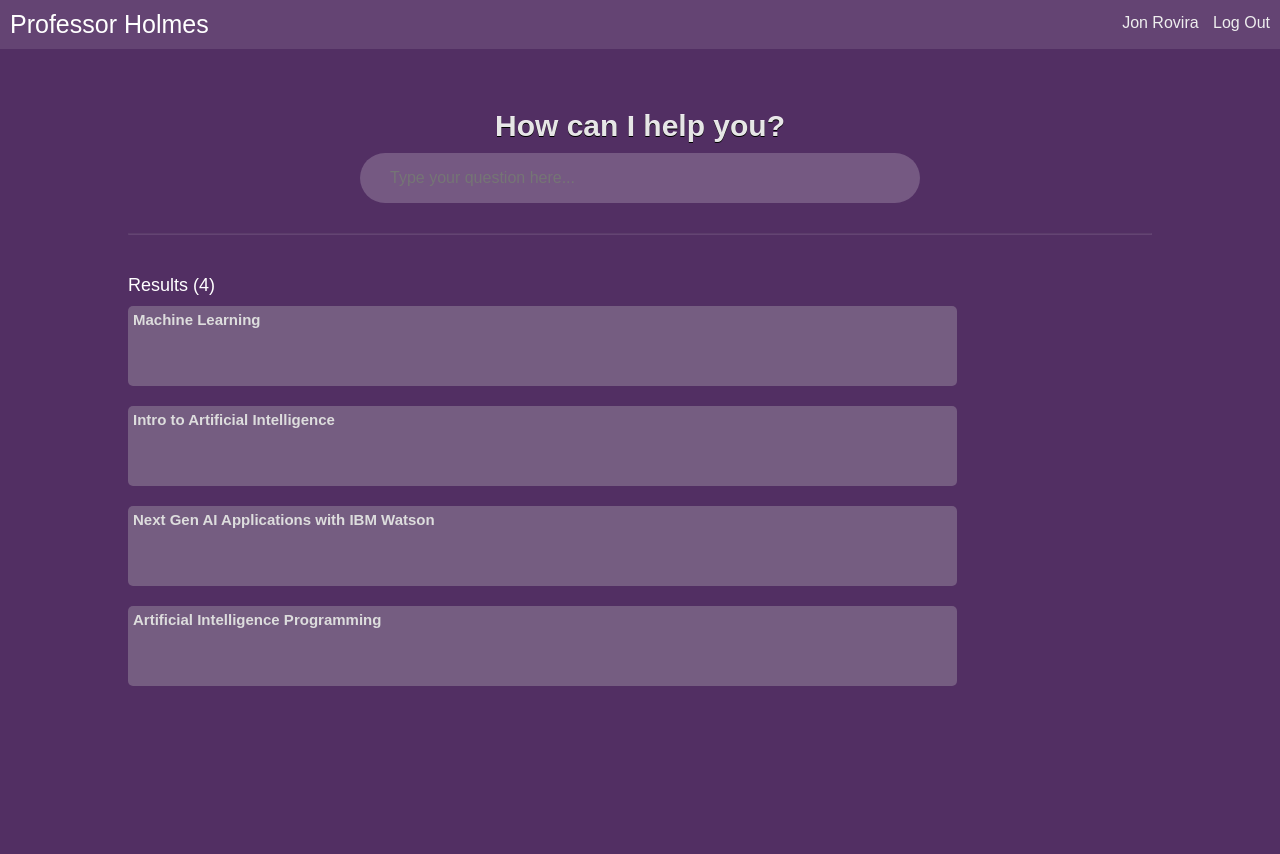
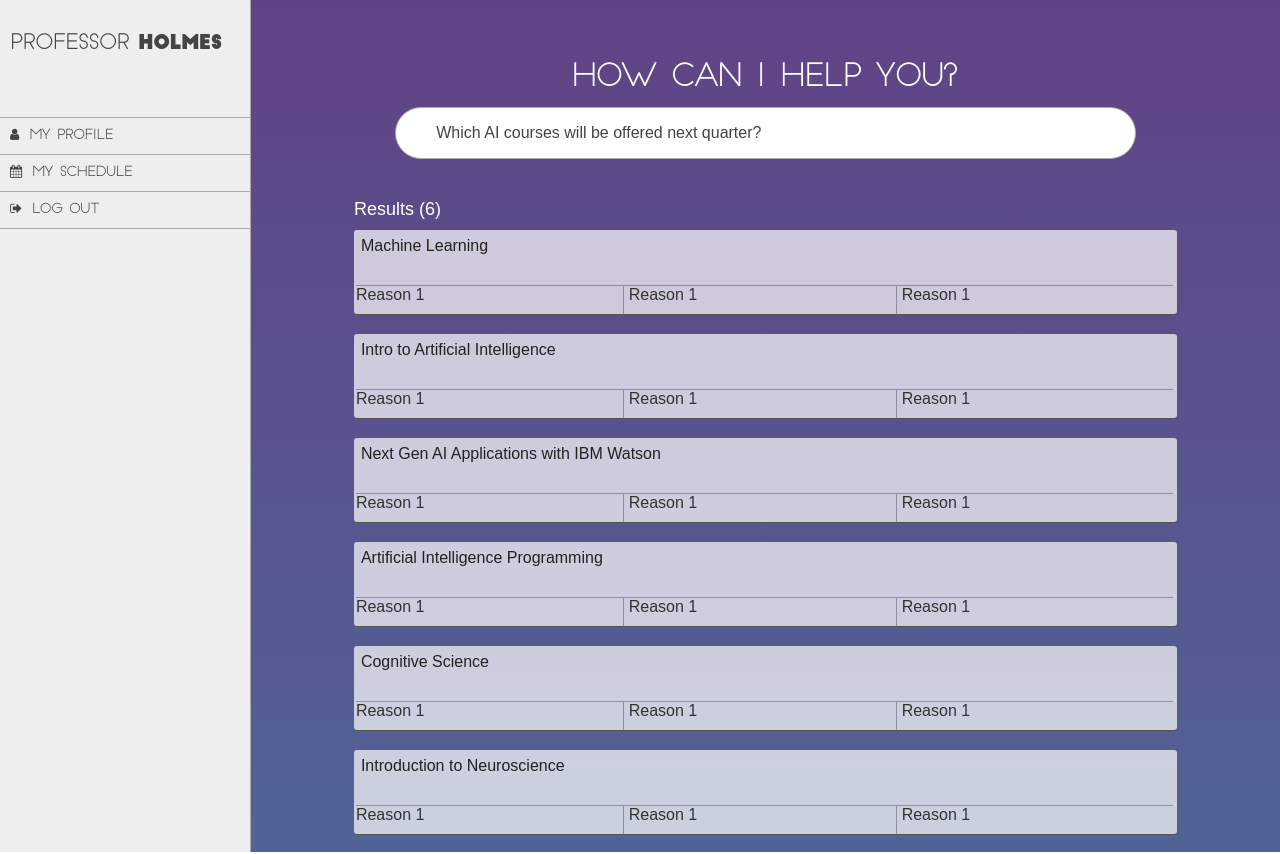
Before and after one commit to JinSun2014/CourseAdvisor, a Django app: template templates/index.html in a window 1280 px wide. Before the commit the page ends 686 px from the top, so only its background shows below. Run offline with Django 3.2, Linux system fonts and the light colour scheme; the template is opened without the code that fills it, so the values that code supplies are empty; some libraries are stand-ins or nearby versions.

Commit message:
new layout, styling changes

```diff
--- a/static/css/style.css
+++ b/static/css/style.css
@@ -1,3 +1,9 @@
+@font-face {
+  font-family: Big-John;
+  src: url("../fonts/big-john.otf"); }
+@font-face {
+  font-family: Slim-Joe;
+  src: url("../fonts/slim-joe.otf"); }
 html, body, div, span, h1, h2, h3, h4,
 h5, h6, p, a, img, i, ol, ul, li, form,
 label, table, caption {
@@ -6,89 +12,123 @@ label, table, caption {
 
 html {
   width: 100%;
-  font-family: Arial, Helvetica;
-  background-color: #522F63; }
+  font-family: Arial, Helvetica; }
   html body {
     width: 100%; }
-    html body header {
-      width: 100%;
-      background-color: rgba(255, 255, 255, 0.1); }
-      html body header nav {
+    html body div.drawer {
+      float: left;
+      width: 250px;
+      background-color: #eee;
+      border-right: 1px solid #aaa; }
+      html body div.drawer h1.banner {
+        padding: 20px 10px 10px 10px;
+        color: #444; }
+        html body div.drawer h1.banner span:first-child {
+          font-family: "slim-joe";
+          font-size: 20px; }
+        html body div.drawer h1.banner span:last-child {
+          font-family: "big-john";
+          font-size: 19px; }
+      html body div.drawer nav {
+        margin-top: 50px; }
+        html body div.drawer nav ul {
+          list-style: none; }
+          html body div.drawer nav ul li {
             padding: 10px;
             width: calc(100% - 20px);
-        overflow: auto; }
-        html body header nav h1 {
-          float: left;
-          font-size: 25px;
-          font-weight: normal;
-          color: #fff; }
-        html body header nav ul {
+            font-family: "slim-joe";
+            font-size: 13px;
+            color: #444;
+            border-top: 1px solid #aaa;
+            cursor: pointer; }
+            html body div.drawer nav ul li i {
+              margin-right: 10px; }
+            html body div.drawer nav ul li span {
+              font-weight: bold; }
+          html body div.drawer nav ul li:last-child {
+            border-bottom: 1px solid #aaa; }
+          html body div.drawer nav ul li:hover {
+            background-color: #e3e3e3; }
+    html body main {
       float: right;
-          list-style: none; }
-          html body header nav ul li {
-            display: inline-block;
-            margin-left: 10px;
-            line-height: 25px;
-            color: #eee; }
-    html body main {
+      width: calc(100% - 250px - 1px);
+      background: -webkit-linear-gradient(#614385, #516395);
+      background: -o-linear-gradient(#614385, #516395);
+      background: -moz-linear-gradient(#614385, #516395);
+      background: linear-gradient(#614385, #516395); }
+      html body main div.main-content {
         margin: 0 auto;
         width: 80%; }
-      html body main hr {
-        margin: 30px 0;
-        border-color: rgba(255, 255, 255, 0.1); }
-      html body main h2.section-header {
+        html body main div.main-content h2.section-header {
           margin: 10px 0;
           color: #fff;
           font-size: 18px;
           font-weight: normal; }
-      html body main section.query {
+        html body main div.main-content section.query {
           margin-top: 60px;
           width: 100%; }
-        html body main section.query form h2 {
+          html body main div.main-content section.query form h2 {
             margin-bottom: 10px;
             text-align: center;
+            font-family: "slim-joe";
             font-size: 30px;
-          color: rgba(255, 255, 255, 0.9);
-          text-shadow: 0 1px #000; }
-        html body main section.query form input {
+            color: #fff; }
+          html body main div.main-content section.query form input {
             display: block;
             margin: 0 auto;
-          padding: 0 30px;
-          width: 500px;
+            padding: 0 40px;
+            width: 80%;
             height: 50px;
             font-size: 16px;
-          color: #fff;
-          background-color: rgba(255, 255, 255, 0.2);
-          border: none;
+            color: #444;
+            border: 1px solid #aaa;
             border-radius: 30px;
             outline: none;
             cursor: pointer; }
-        html body main section.query form input:hover {
-          opacity: 0.7; }
-        html body main section.query form input:focus {
+          html body main div.main-content section.query form input:hover {
             opacity: 0.9; }
-      html body main section.results {
+          html body main div.main-content section.query form input:focus {
+            opacity: 1.0; }
+        html body main div.main-content section.results {
+          margin-top: 30px;
           width: 100%; }
-        html body main section.results h2.section-header {
+          html body main div.main-content section.results h2.section-header {
             display: inline-block; }
-        html body main section.results h2 + span {
+          html body main div.main-content section.results h2 + span {
             margin-left: 5px;
             font-size: 18px;
             color: #fff; }
-        html body main section.results ul.results-list {
-          list-style: none; }
-          html body main section.results ul.results-list li.result {
+          html body main div.main-content section.results ul.results-list {
+            list-style: none;
+            overflow-y: scroll; }
+            html body main div.main-content section.results ul.results-list li.result {
               margin-bottom: 20px;
-            padding: 5px;
-            width: 80%;
+              padding: 7px;
+              width: calc(100% - 14px);
               height: 70px;
-            background-color: rgba(200, 200, 200, 0.3);
-            border-radius: 5px;
+              background-color: rgba(255, 255, 255, 0.7);
+              border-radius: 3px;
+              box-shadow: 0 1px 0 #555;
               cursor: pointer; }
-            html body main section.results ul.results-list li.result h3.results-title {
-              color: #ddd;
-              font-size: 15px; }
-          html body main section.results ul.results-list li.result:hover {
+              html body main div.main-content section.results ul.results-list li.result h3.results-title {
+                color: #222;
+                font-weight: normal;
+                font-size: 16px; }
+              html body main div.main-content section.results ul.results-list li.result ul.results-reasons {
+                margin-top: 30px;
+                margin-left: -5px;
+                width: 101%;
+                list-style: none;
+                border-top: 1px solid rgba(0, 0, 0, 0.3); }
+                html body main div.main-content section.results ul.results-list li.result ul.results-reasons li {
+                  display: inline-block;
+                  width: calc(100% / 3 - 5px);
+                  height: 28px;
+                  color: #333;
+                  border-right: 1px solid rgba(0, 0, 0, 0.3); }
+                html body main div.main-content section.results ul.results-list li.result ul.results-reasons li:last-child {
+                  border-right: none; }
+            html body main div.main-content section.results ul.results-list li.result:hover {
               opacity: 0.8; }
 
 /*# sourceMappingURL=style.css.map */
--- a/static/css/style.scss
+++ b/static/css/style.scss
@@ -1,3 +1,14 @@
+$primary-color: #522F63;
+
+@font-face {
+	font-family: Big-John;
+	src: url('../fonts/big-john.otf');
+}
+@font-face {
+	font-family: Slim-Joe;
+	src: url('../fonts/slim-joe.otf');
+}
+
 html, body, div, span, h1, h2, h3, h4,
 h5, h6, p, a, img, i, ol, ul, li, form,
 label, table, caption, {
@@ -8,48 +19,72 @@ label, table, caption, {
 html {
 	width: 100%;
 	font-family: Arial, Helvetica;
-	background-color: #522F63;
 
 	body {
 		width: 100%;
 
-		header {
-			width: 100%;
-			background-color: rgba(256, 256, 256, 0.1);
+		div.drawer {
+			float: left;
+			width: 250px;
+			background-color: #eee;
+			border-right: 1px solid #aaa;
 
+			h1.banner {
+				padding: 20px 10px 10px 10px;
+				color: #444;
+
+				span:first-child {
+					font-family: "slim-joe";
+					font-size: 20px;
+				}
+				span:last-child {
+					font-family: "big-john";
+					font-size: 19px;
+				}
+			}
 			nav {
-				padding: 10px;
-				width: calc(100% - 20px);
-				overflow: auto;
+				margin-top: 50px;
 
-				h1 {
-					float: left;
-					font-size: 25px;
-					font-weight: normal;
-					color: #fff;
-				}
 				ul {
-					float: right;
 					list-style: none;
 
 					li {
-						display: inline-block;
-						margin-left: 10px;
-						line-height: 25px;
-						color: #eee;
+						padding: 10px;
+						width: calc(100% - 20px);
+						font-family: "slim-joe";
+						font-size: 13px;
+						color: #444;
+						border-top: 1px solid #aaa;
+						cursor: pointer;
+
+						i {
+							margin-right: 10px;
+						}
+						span {
+							font-weight: bold;
+						}
+					}
+					li:last-child {
+						border-bottom: 1px solid #aaa;
+					}
+					li:hover {
+						background-color: #e3e3e3;
 					}
 				}
 			}
 		}
+		main {
+			float: right;
+			width: calc(100% - 250px - 1px);
+			background: -webkit-linear-gradient(#614385, #516395);
+			background: -o-linear-gradient(#614385, #516395);
+			background: -moz-linear-gradient(#614385, #516395);
+			background: linear-gradient(#614385, #516395);
 
-		main {
+			div.main-content {
 				margin: 0 auto;
 				width: 80%;
 
-			hr {
-				margin: 30px 0;
-				border-color: rgba(256, 256, 256, 0.1);
-			}
 				h2.section-header {
 					margin: 10px 0;
 					color: #fff;
@@ -65,33 +100,33 @@ html {
 						h2 {
 							margin-bottom: 10px;
 							text-align: center;
+							font-family: "slim-joe";
 							font-size: 30px;
-						color: rgba(256, 256, 256, 0.9);
-						text-shadow: 0 1px #000;
+							color: #fff;
 						}
 						input {
 							display: block;
 							margin: 0 auto;
-						padding: 0 30px;
-						width: 500px;
+							padding: 0 40px;
+							width: 80%;
 							height: 50px;
 							font-size: 16px;
-						color: #fff;
-						background-color: rgba(256, 256, 256, 0.2);
-						border: none;
+							color: #444;
+							border: 1px solid #aaa;
 							border-radius: 30px;
 							outline: none;
 							cursor: pointer;
 						}
 						input:hover {
-						opacity: 0.7;
+							opacity: 0.9;
 						}
 						input:focus {
-						opacity: 0.9;
+							opacity: 1.0;
 						}
 					}
 				}
 				section.results {
+					margin-top: 30px;
 					width: 100%;
 
 					h2.section-header {
@@ -104,19 +139,40 @@ html {
 					}
 					ul.results-list {
 						list-style: none;
+						overflow-y: scroll;
 
 						li.result {
 							margin-bottom: 20px;
-						padding: 5px;
-						width: 80%;
+							padding: 7px;
+							width: calc(100% - 14px);
 							height: 70px;
-						background-color: rgba(200, 200, 200, 0.3);
-						border-radius: 5px;
+							background-color: rgba(256, 256, 256, 0.70);
+							border-radius: 3px;
+							box-shadow: 0 1px 0 #555;
 							cursor: pointer;
 
 							h3.results-title {
-							color: #ddd;
-							font-size: 15px;
+								color: #222;
+								font-weight: normal;
+								font-size: 16px;
+							}
+							ul.results-reasons {
+								margin-top: 30px;
+								margin-left: -5px;
+								width: 101%;
+								list-style: none;
+								border-top: 1px solid rgba(0, 0, 0, 0.3);
+
+								li {
+									display: inline-block;
+									width: calc(100% / 3 - 5px);
+									height: 28px;
+									color: #333;
+									border-right: 1px solid rgba(0, 0, 0, 0.3);
+								}
+								li:last-child {
+									border-right: none;
+								}
 							}
 						}
 						li.result:hover {
@@ -127,3 +183,4 @@ html {
 			}
 		}
 	}
+}
--- /dev/null
+++ b/static/js/script.js
@@ -0,0 +1,27 @@
+$(document).ready(function() {
+
+
+	var setHeights = function() {
+		wHeight = $(window).height();
+		$('div.drawer').height(wHeight);
+		$('main').height(wHeight);
+		$('ul.results-list').height($('main').height() - $('section.query').height() - 132);
+	};
+	var postQuery = function() {
+		var query = $('section.query input').val();
+		$.post( "http://www.github.com", function( query ) {
+		  	$( "section.query input" ).html( data );
+		});
+	}
+
+
+	setHeights();
+	$('input').on("keypress", function(e) {
+		if (e.keyCode == 13) {
+
+            postQuery();
+            return false;
+        }
+	});
+
+});
--- a/templates/index.html
+++ b/templates/index.html
@@ -3,46 +3,87 @@
 
 	<head>
 		<title>Professor Holmes</title>
-		<link rel="stylesheet" href="static/css/style.css">
+		<link href="http://maxcdn.bootstrapcdn.com/font-awesome/4.2.0/css/font-awesome.min.css" rel="stylesheet">
+		<link rel="stylesheet" type="text/css" href="./stylesheets/style.css">
+		<script src="http://ajax.googleapis.com/ajax/libs/jquery/2.1.1/jquery.min.js"></script>
+		<script src="./javascripts/script.js"></script>
 	</head>
 
 	<body>
 
-		<header>
+		<div class="drawer">
+			<h1 class="banner"><span>Professor</span> <span>Holmes</span></h1>
 			<nav>
-				<h1 class="nav-header">Professor Holmes</h1>
 				<ul>
-					<li>Jon Rovira</li>
-					<li>Log Out</li>
+					<li><i class="fa fa-user"></i><span>My Profile</span></li>
+					<li><i class="fa fa-calendar"></i><span>My Schedule</span></li>
+					<li><i class="fa fa-sign-out"></i><span>Log Out</span></li>
 				</ul>
 			</nav>
-		</header>
+		</div>
 
 		<main>
+			<div class="main-content">
 				<section class="query">
 					<form>
 						<h2>How can I help you?</h2>
-					<input placeholder="Type your question here...">
+						<input placeholder="Type your question here..." value="Which AI courses will be offered next quarter?">
 					</form>
 				</section>
-			<hr>
 				<section class="results">
-				<h2 class="section-header">Results</h2><span>(4)</span>
+					<h2 class="section-header">Results</h2><span>(6)</span>
 					<ul class="results-list">
 						<li class="result">
 							<h3 class="results-title">Machine Learning</h3>
+							<ul class="results-reasons">
+								<li>Reason 1</li>
+								<li>Reason 1</li>
+								<li>Reason 1</li>
+							</ul>
 						</li>
 						<li class="result">
 							<h3 class="results-title">Intro to Artificial Intelligence</h3>
+							<ul class="results-reasons">
+								<li>Reason 1</li>
+								<li>Reason 1</li>
+								<li>Reason 1</li>
+							</ul>
 						</li>
 						<li class="result">
 							<h3 class="results-title">Next Gen AI Applications with IBM Watson</h3>
+							<ul class="results-reasons">
+								<li>Reason 1</li>
+								<li>Reason 1</li>
+								<li>Reason 1</li>
+							</ul>
 						</li>
 						<li class="result">
 							<h3 class="results-title">Artificial Intelligence Programming</h3>
+							<ul class="results-reasons">
+								<li>Reason 1</li>
+								<li>Reason 1</li>
+								<li>Reason 1</li>
+							</ul>
+						</li>
+						<li class="result">
+							<h3 class="results-title">Cognitive Science</h3>
+							<ul class="results-reasons">
+								<li>Reason 1</li>
+								<li>Reason 1</li>
+								<li>Reason 1</li>
+							</ul>
+						</li>
+						<li class="result">
+							<h3 class="results-title">Introduction to Neuroscience</h3>
+							<ul class="results-reasons">
+								<li>Reason 1</li>
+								<li>Reason 1</li>
+								<li>Reason 1</li>
+							</ul>
 						</li>
 					</ul>
 				</section>
+			</div>
 		</main>
 
 	</body>
```
Also changed, not shown: static/fonts/big-john.otf (added), static/fonts/slim-joe.otf (added), 1 other file. Lines whose indentation alone changed are shown as unchanged.
